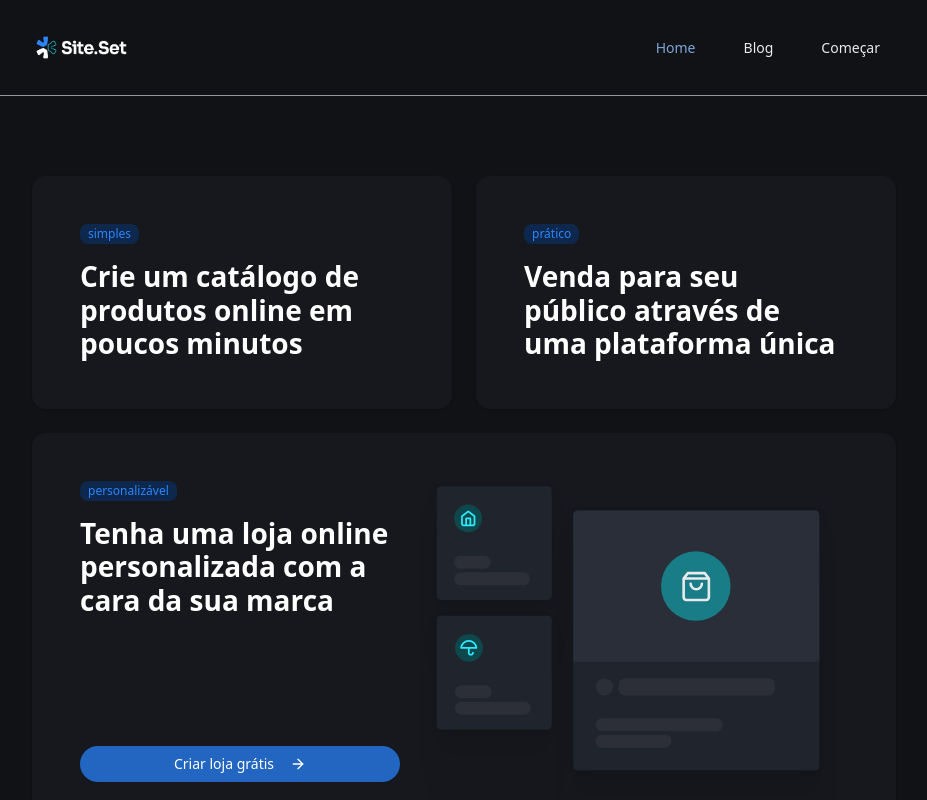
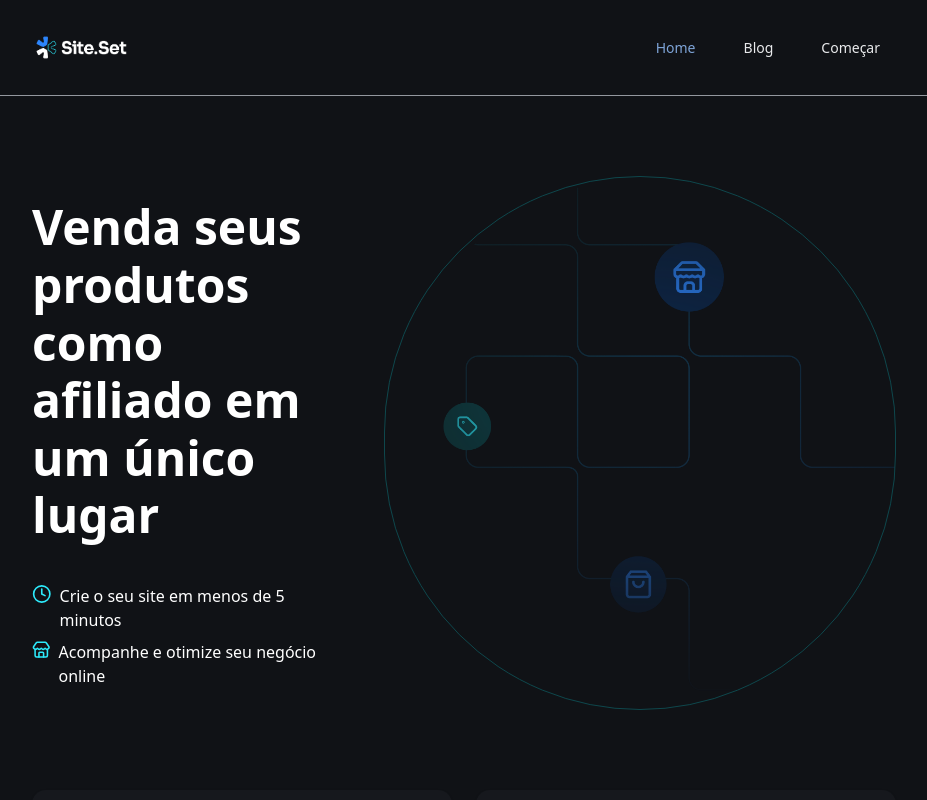
Before and after one commit to lcspaiva87/landing_page_blog, a Next.js app: page / in a window 1280 px wide. Shown: the top 800 px of the page, without its empty margins (176-1103 px from the left). Built offline with nearby package versions, Linux system fonts and the light colour scheme.

Commit message:
feat: adiciona imagem de fundo hero e informações de venda na página inicial

```diff
--- a/src/app/page.tsx
+++ b/src/app/page.tsx
@@ -2,7 +2,8 @@ import Footer from "@/components/footer/footer";
 import { Header } from "./_components/header";
 import { CardsCustom } from "@/components/cards-custom";
 import home from "../../public/assets/feature.svg"
-
+import heroImage from "../../public/assets/background-hero.png"
+import { Clock, Store } from "lucide-react";
 
 export default function Home() {
   const cards: {
@@ -34,6 +35,26 @@ export default function Home() {
   return (
     <div className="flex flex-col gap-20">
       <Header />
+      <div className="flex  gap-10 px-52 justify-between items-center">
+        <div className=" flex-col gap-10 flex w-[640px]">
+          <h1 className="heading-hg text-white w-">
+            Venda seus produtos como afiliado em um único lugar
+          </h1>
+          <div className="flex flex-col gap-2">
+            <span className="flex  text-white font-light  gap-2">
+              <Clock className="w-5 h-5 text-cyan-100" />
+              Crie o seu site em menos de 5 minutos
+            </span>
+            <span className="flex  text-white font-light gap-2">
+              <Store className="w-5 h-5 text-cyan-100" />
+              Acompanhe e otimize seu negócio online
+            </span>
+          </div>
+        </div>
+        <img src={heroImage.src} alt="hero" className="w-lg h-lg  border border-cyan-300 rounded-full" />
+
+
+      </div>
       <div className="grid grid-cols-2 gap-6 px-52 w-full">
         {cards.map((card, idx) => (
           <CardsCustom
```
